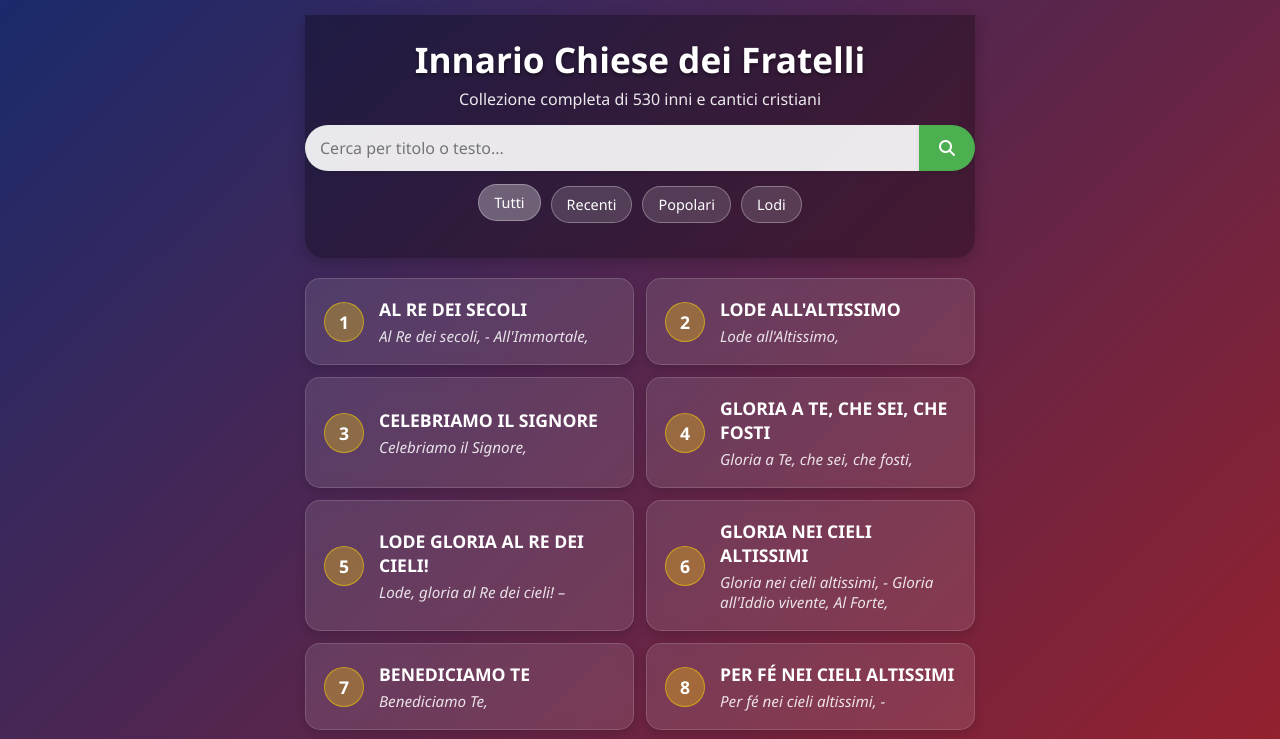
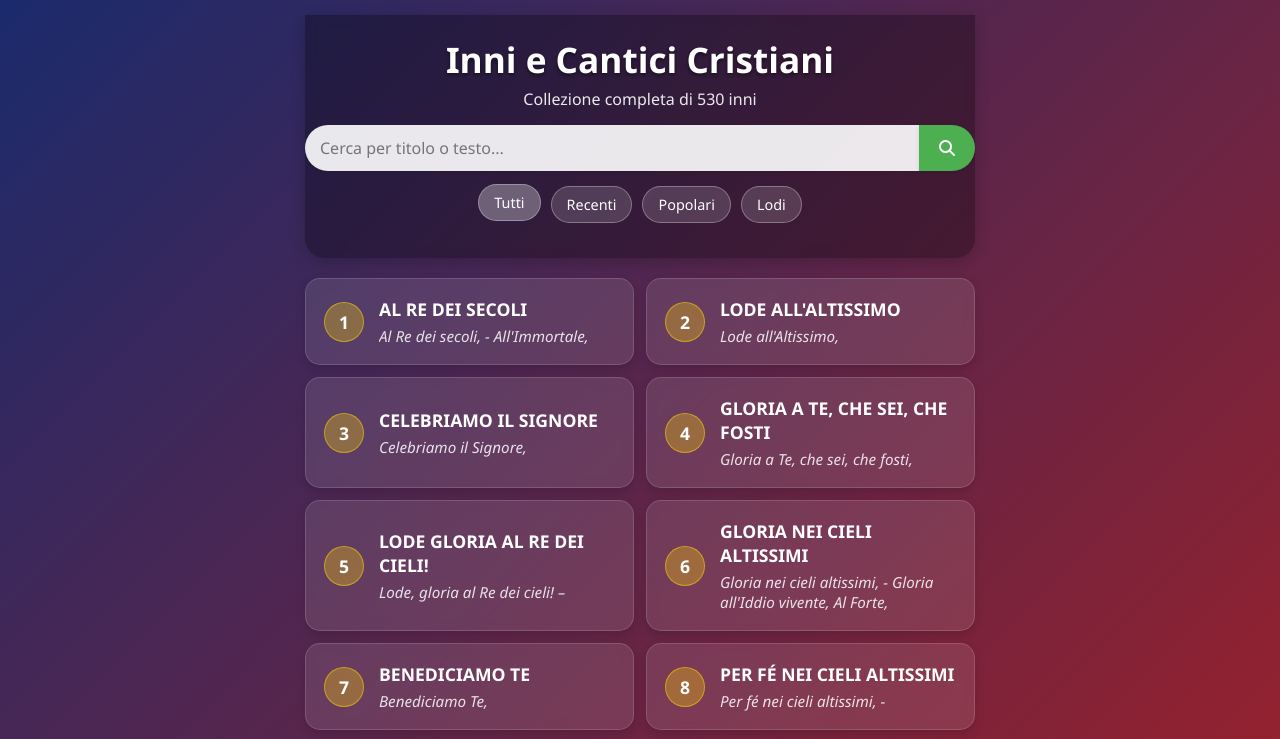
Before and after one commit to stegen17/InnarioDSv3_1, a plain HTML site: page index.html in a window 1280 px wide. Shown: the top 739 px of the page. Drawn offline with Linux system fonts and the light colour scheme.

Commit message:
Update index.html

```diff
--- a/index.html
+++ b/index.html
@@ -294,8 +294,8 @@
 <body>
     <div class="container">
         <header>
-            <h1>Innario Chiese dei Fratelli</h1>
-            <div class="subtitle">Collezione completa di 530 inni e cantici cristiani</div>
+            <h1>Inni e Cantici Cristiani</h1>
+            <div class="subtitle">Collezione completa di 530 inni</div>
 
             <div class="search-container">
                 <input type="text" id="search-input" placeholder="Cerca per titolo o testo...">
```
